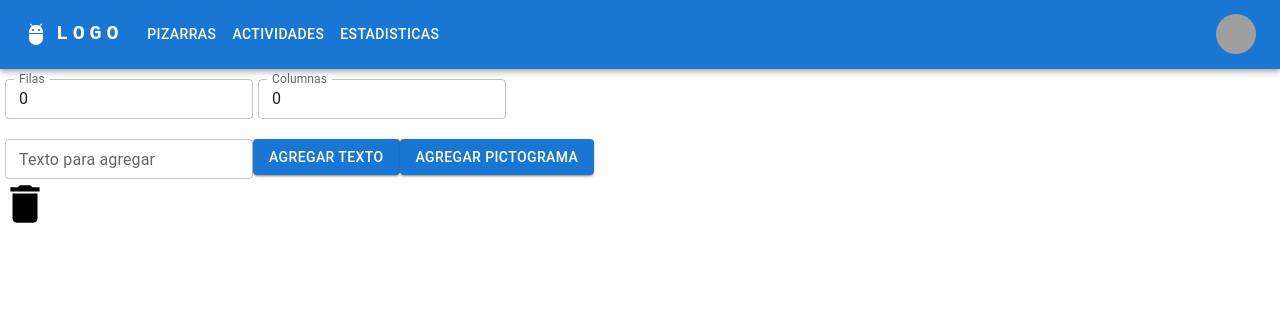
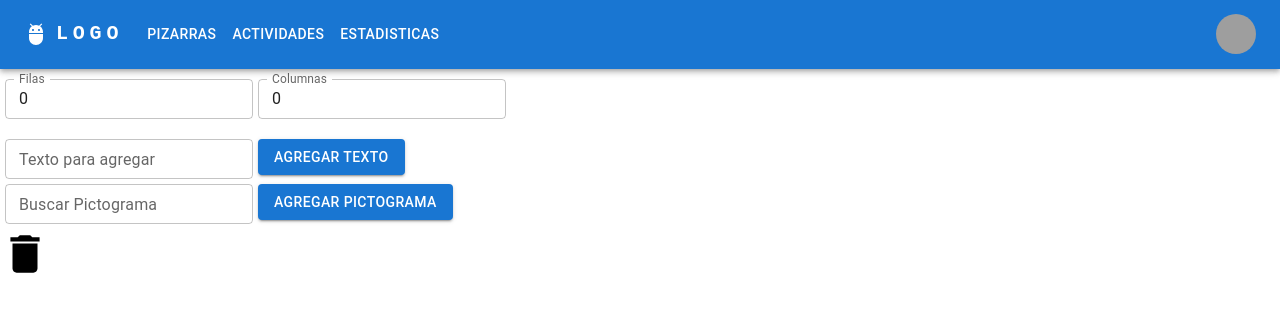
Before and after one commit to RHV044/pictogramas-web, a React (Create React App) app: page /pizarras in a window 1280 px wide. Shown: the top 312 px of the page. Built offline with nearby package versions, Linux system fonts and the light colour scheme; grey boxes are pictures that could not be loaded.

Commit message:
se puede mover y borrar, pero tiene problemas el renderizado

```diff
--- a/src/pizarras/cellDrop.tsx
+++ b/src/pizarras/cellDrop.tsx
@@ -21,7 +21,7 @@ const style: CSSProperties = {
 }
 
 export interface CellDropProps {
-  onDrop: (item: any) => void,
+  onDrop: () => void,
   name: string,
   fila: number,
   columna: number,
@@ -49,6 +49,7 @@ export const CellDrop: FC<CellDropProps> = memo(function CellDrop({
       //const dropResult = monitor.getDropResult<DropResult>()
       console.log('CellDrop - Drop - Texto: ' + name + ' Fila: ' + fila + ' Columna:' + columna)
       movimientos.moveElement(fila, columna)
+      onDrop()
     },
     collect: (monitor) => ({
       isOver: monitor.isOver(),
--- a/src/pizarras/draggableBox.tsx
+++ b/src/pizarras/draggableBox.tsx
@@ -14,7 +14,7 @@ const style: CSSProperties = {
 
 export interface BoxProps {
   name: string,
-  onDrop: (item: any) => void,
+  onDrop: () => void,
   movimientos: Movimientos,
   fila,
   columna
@@ -34,6 +34,7 @@ export const Box: FC<BoxProps> = function Box({ name, onDrop, movimientos, fila,
       const dropResult = monitor.getDropResult<DropResult>()
       if (item && dropResult) {
         movimientos.moveGrafico(item.name)
+        onDrop()
       }
     },
     collect: (monitor) => ({
--- a/src/pizarras/pizarras.tsx
+++ b/src/pizarras/pizarras.tsx
@@ -9,7 +9,7 @@ import {
   TextField,
 } from '@mui/material';
 import { Box } from './draggableBox';
-import { useMemo, useState } from 'react';
+import { useEffect, useMemo, useState } from 'react';
 import ResponsiveAppBar from '../commons/appBar';
 import { CellDrop } from './cellDrop';
 import { Trash } from './trash';
@@ -22,6 +22,7 @@ export default function Pizarras(this: any) {
   const [columnas, setColumnas] = useState(0);
   const [texto, setTexto] = useState('')
   const movimientos = useMemo(() => new Movimientos(), []);
+  const [refresco, setRefresco] = useState(false)
 
   function agregarTexto() {
     setTexto('');
@@ -29,7 +30,20 @@ export default function Pizarras(this: any) {
     movimientos.agregarGrafico(grafico)
   }
 
+  function agregarPictograma(){
+    let grafico = {esPictograma: true, imagen: '', posicion: {columna: -1, fila: -1}, texto: ''} as Grafico
+    //movimientos.agregarGrafico(grafico)
+  }
+
   function eliminarTexto(texto: string) {
+  }
+
+  function refrescar(){
+    //Esto es una falopeada pero necesito que se refresque, igual solo anda la primera vez
+    console.log('se debe refrescar: ', refresco)
+    let nuevoRefresco = refresco === true ? false : true
+    console.log('nuevo refresco: ', nuevoRefresco)
+    setRefresco(nuevoRefresco)
   }
 
   return (
@@ -71,7 +85,7 @@ export default function Pizarras(this: any) {
                     return (
                       <TableCell key={f + '-' + c}>
                         <div style={{ overflow: 'hidden', clear: 'both' }}>
-                          <CellDrop fila={f} columna={c} name='celda' onDrop={() => {}} movimientos={movimientos} />
+                          <CellDrop fila={f} columna={c} name='celda' onDrop={() => { refrescar()}} movimientos={movimientos} />
                         </div>
                       </TableCell>
                     );
@@ -97,26 +111,40 @@ export default function Pizarras(this: any) {
         }
       }
       />
-      <Button variant="contained" component="label" onClick={() => {
+      <Button style={{marginLeft: 5, marginRight: 5}} variant="contained" component="label" onClick={() => {
         agregarTexto();
       }}>
         Agregar Texto
       </Button>
-      <Button variant="contained" component="label">
+      <br/>
+      <TextField
+        style={{ marginLeft: 5, marginTop: 5, marginBottom: 5 }}
+        label="Buscar Pictograma"
+        id="outlined-size-small"
+        //value={}
+        //onChange={(evt) => }
+        size="small"
+        onKeyDown={(e) => {
+          if(e.keyCode == 13){
+            agregarPictograma()
+          }
+        }
+      }
+      />
+      <Button style={{marginLeft: 5, marginRight: 5, marginTop: 5, marginBottom: 5}} variant="contained" component="label">
         Agregar Pictograma
       </Button>
       <div>
         <div style={{ overflow: 'hidden', clear: 'both' }}>
         {movimientos.getGraficos().map(grafico => {
           if (grafico.posicion.columna === -1 && grafico.posicion.fila === -1)
-            return(<Box name={grafico.texto} key={grafico.texto} movimientos={movimientos} fila={-1} columna={-1} onDrop={() => { eliminarTexto(texto)}}/>)
+            return(<Box name={grafico.texto} key={grafico.texto} movimientos={movimientos} fila={-1} columna={-1} onDrop={() => { refrescar()}}/>)
         })}
-
+        {refresco && <></>}
         </div>
       </div>
       <Trash movimientos={movimientos} name='Tachito' onDrop={(evt) => {
         console.log(evt)
-        eliminarTexto('gonza')
       }}/>
       {/* <br />
       <br />
```
